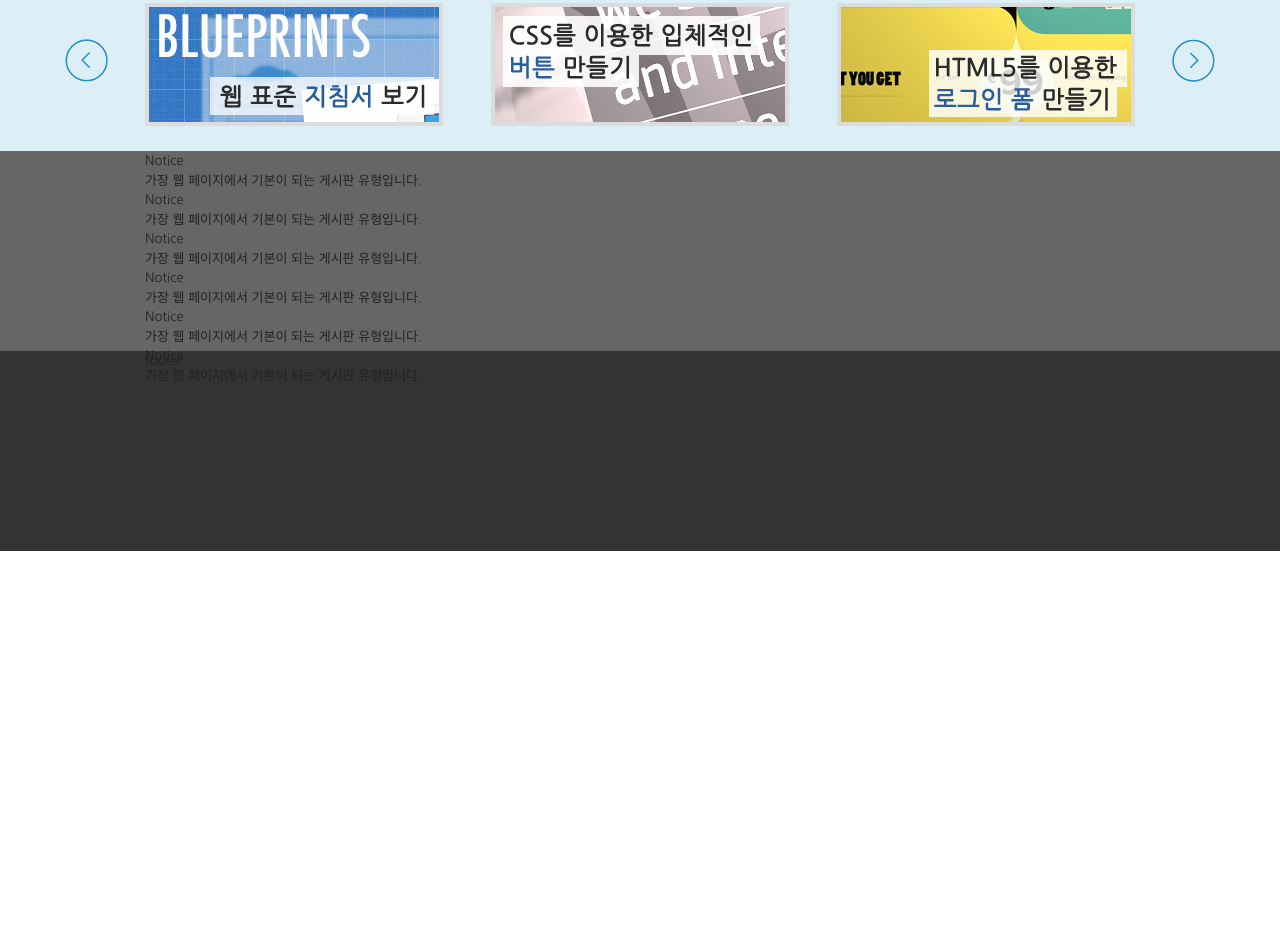
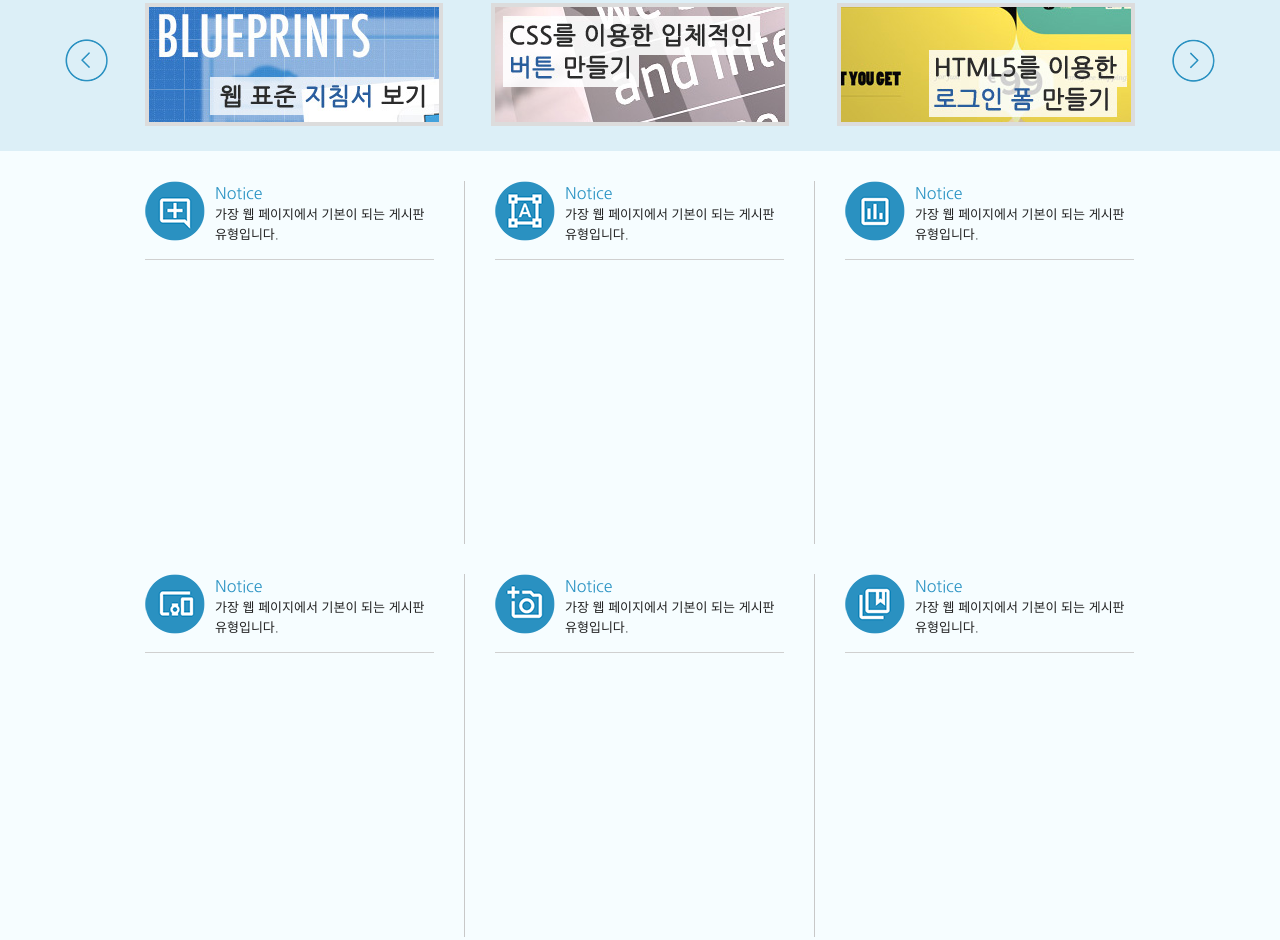
Before and after one commit to chad1010/realweb, a plain HTML site: page index.html in a window 1280 px wide. Shown: the part 644-1584 px from the top of the page. Before the commit the page ends 1195 px from the top, so only its background shows below. Drawn offline with Linux system fonts and the light colour scheme; a web font is replaced by a local one.

Commit message:
Add files via upload

```diff
--- a/css/style.css
+++ b/css/style.css
@@ -16,7 +16,7 @@
 #cont_nav {background-color: #f6fdff;}
 #cont_tit {background-color: #EAF7FD;}
 #cont_ban {background-color: #dceff7;}
-#cont_cont {width: 100%; height: 200px; background: #666;}
+#cont_cont {background-color: #f6fdff;}
 
 /* 컨테이너 */
 .container {width: 990px; margin: 0 auto; height: inherit; /* background: rgba(255,255,255,0.3);*/}
@@ -77,3 +77,30 @@
 .ban ul li.ban_img3 {text-align: right;}
 .ban ul li img {border: 4px solid #dcdcdc;}
 .ban ul li img:hover {border-color: #98bcdc;}
+
+/* 컨텐츠 */
+.cont {overflow: hidden; padding-top: 30px;}
+.cont .column {position: relative; float: left; width: 289px; height: 363px; margin: 0 30px 30px 0; padding-right: 30px;}
+.cont .col1 {border-right: 1px solid #c8c8c8;}
+.cont .col2 {border-right: 1px solid #c8c8c8;}
+.cont .col3 {margin-right: 0; padding-right: 0;}
+.cont .col4 {border-right: 1px solid #c8c8c8;}
+.cont .col5 {border-right: 1px solid #c8c8c8;}
+.cont .col6 {margin-right: 0; padding-right: 0;}
+
+.cont .column .ico_img {display: block; width: 60px; height: 60px; background: url(../img/icon.png) no-repeat; position: absolute; left: 0; top: 0;}
+.cont .column .ico_tit {padding-left: 70px; font-size: 16px; color: #2c94c4;}
+.cont .column .ico_desc {padding-left: 70px; border-bottom: 1px solid #d0d0d0; padding-bottom: 15px;}
+
+.cont .col1 .ico_img {background-position: 0px -240px;}
+.cont .col2 .ico_img {background-position: 0px -300px;}
+.cont .col3 .ico_img {background-position: 0px -360px;}
+.cont .col4 .ico_img {background-position: 0px -420px;}
+.cont .col5 .ico_img {background-position: 0px -480px;}
+.cont .col6 .ico_img {background-position: 0px -540px;}
+.cont .col1 .ico_img:hover {background-position: -60px -240px;}
+.cont .col2 .ico_img:hover {background-position: -60px -300px;}
+.cont .col3 .ico_img:hover {background-position: -60px -360px;}
+.cont .col4 .ico_img:hover {background-position: -60px -420px;}
+.cont .col5 .ico_img:hover {background-position: -60px -480px;}
+.cont .col6 .ico_img:hover {background-position: -60px -540px;}
```
